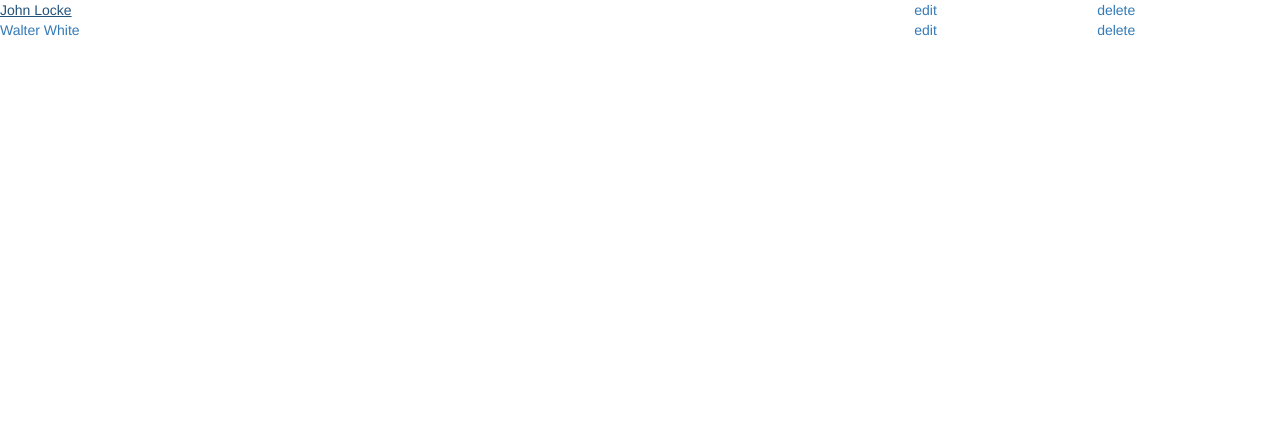
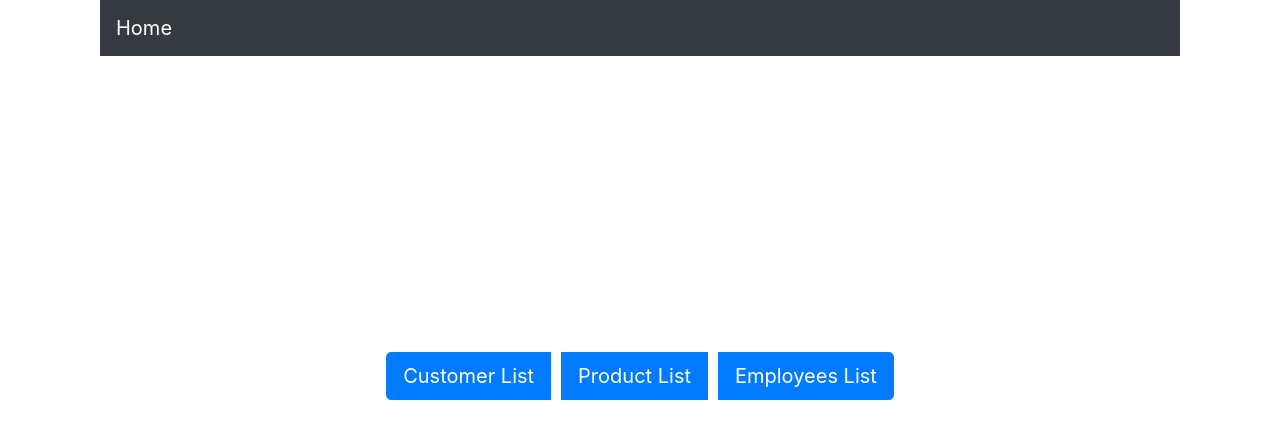
Before and after one commit to kevinthicke/customer-manager-App, a React app: page / in a window 1280 px wide. Shown: the top 438 px of the page. Built offline with nearby package versions, Linux system fonts and the light colour scheme.

Commit message:
home container

```diff
--- a/index.html
+++ b/index.html
@@ -1,12 +1,21 @@
 <!DOCTYPE html>
 <html lang="en">
+
 <head>
   <meta charset="UTF-8">
-    <link rel="stylesheet" href="https://maxcdn.bootstrapcdn.com/bootstrap/3.3.7/css/bootstrap.min.css" integrity="sha384-BVYiiSIFeK1dGmJRAkycuHAHRg32OmUcww7on3RYdg4Va+PmSTsz/K68vbdEjh4u" crossorigin="anonymous">
+  <link
+  rel="stylesheet"
+  href="https://maxcdn.bootstrapcdn.com/bootstrap/4.2.1/css/bootstrap.min.css"
+  integrity="sha384-GJzZqFGwb1QTTN6wy59ffF1BuGJpLSa9DkKMp0DgiMDm4iYMj70gZWKYbI706tWS"
+  crossorigin="anonymous"
+/>
   <title>Simple React-Typescript Template</title>
 </head>
+
 <body>
   <div id="app"></div>
   <script src="/bundle.js"></script>
+
 </body>
+
 </html>
--- a/src/App.tsx
+++ b/src/App.tsx
@@ -1,10 +1,7 @@
 import * as React from 'react';
 import { Container } from 'react-bootstrap';
-import AppFrame from './components/AppFrame';
-import CustomerData from './components/CustomerData';
-import CustomerListItem from './components/CustomerListItem';
-import { BrowserRouter as Router, Route } from 'react-router-dom';
-import CustomerList from './components/CustomerList';
+import { BrowserRouter as Router, Route, Switch } from 'react-router-dom';
+import HomeContainer from './containers/HomeContainer';
 
 const body = (
   <div>
@@ -58,10 +55,22 @@ const customers = [
 const urlpath='/customers'
 
 export default class App extends React.Component <{}, {}> {
+  renderHome = () => <h1> Home</h1>;
+  renderCustomerList = () => <h1>Customer List</h1>;
+  renderNewCustomer = () => <h1>renderNewCustomer</h1>;
+  renderCustomer = () => <h1>render customer</h1>;
+
   render() {
     return (
       <Router>
-        <CustomerList customers={customers} urlpath={urlpath} />
+        <Container>
+          <Route exact path='/' component={HomeContainer} />
+          <Route exact path='/customers' component={this.renderCustomerList} />
+          <Switch>
+            <Route exact path='/customers/new' component={this.renderNewCustomer} />
+            <Route exact path='/customer/:dni' component={this.renderCustomer} />
+          </Switch>
+        </Container>
       </Router>
     )
   }
--- a/src/components/AppFrame.tsx
+++ b/src/components/AppFrame.tsx
@@ -1,6 +1,13 @@
 import * as React from 'react';
 import { Container, Row } from 'react-bootstrap';
 import AppHeader from './AppHeader';
+
+const bodyStyle: React.CSSProperties = {
+    height: '80vh',
+    display: 'flex',
+    justifyContent: 'center',
+    alignItems: 'center'
+}
 
 export interface AppFrameProps {
     header: string,
@@ -14,7 +21,7 @@ export default class AppFrame extends React.Component<AppFrameProps> {
         return (
             <Container>
                 <AppHeader title={header} />
-                <Row>
+                <Row style={bodyStyle}>
                     {body}
                 </Row>
                 <Row>
--- a/src/components/AppHeader.tsx
+++ b/src/components/AppHeader.tsx
@@ -1,13 +1,12 @@
 import * as React from 'react';
 import { Navbar } from 'react-bootstrap';
-
 export interface AppHeaderProps {
     title: string
 }
 
 const AppHeader: React.SFC<AppHeaderProps> = ({ title }) => (
-    <Navbar bg="dark">
-        <Navbar.Brand>{ title }</Navbar.Brand>
+    <Navbar bg="dark" variant="dark">
+        <Navbar.Brand> { title } </Navbar.Brand>
     </Navbar>
 )
 
--- /dev/null
+++ b/src/containers/HomeContainer.tsx
@@ -0,0 +1,41 @@
+import * as React from 'react';
+import AppFrame from '../components/AppFrame';
+import { Button } from 'react-bootstrap';
+import { ButtonGroup } from 'react-bootstrap';
+import { withRouter, RouteComponentProps } from 'react-router';
+
+const buttonStyle: React.CSSProperties = {
+    margin: '5px'
+}
+
+class HomeContainer extends React.Component <RouteComponentProps> {
+    constructor(props: RouteComponentProps) {
+        super(props);
+
+        this.handleCustomerListClick = this.handleCustomerListClick.bind(this);
+    }
+
+    handleCustomerListClick() {
+        this.props.history.push('/customers');
+    }
+
+    render() {
+        const body = (
+            <ButtonGroup size="lg">
+                <Button style={buttonStyle} onClick={this.handleCustomerListClick}>Customer List</Button>
+                <Button style={buttonStyle} >Product List</Button>
+                <Button style={buttonStyle} >Employees List</Button>
+            </ButtonGroup>
+        )
+
+        const footer = (
+            <div> </div>
+        )
+
+        return (
+            <AppFrame header={'Home'} body={body} footer={footer} />
+        )
+    }
+}
+
+export default withRouter(HomeContainer);
```
Also changed, not shown: src/components/CostumerEdit.tsx (added, +17 -0 lines). Lines whose indentation alone changed are shown as unchanged.
